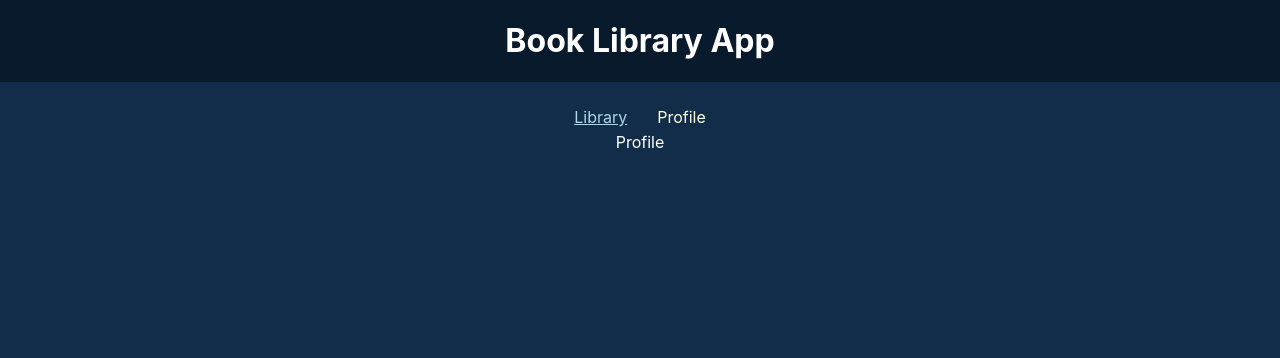
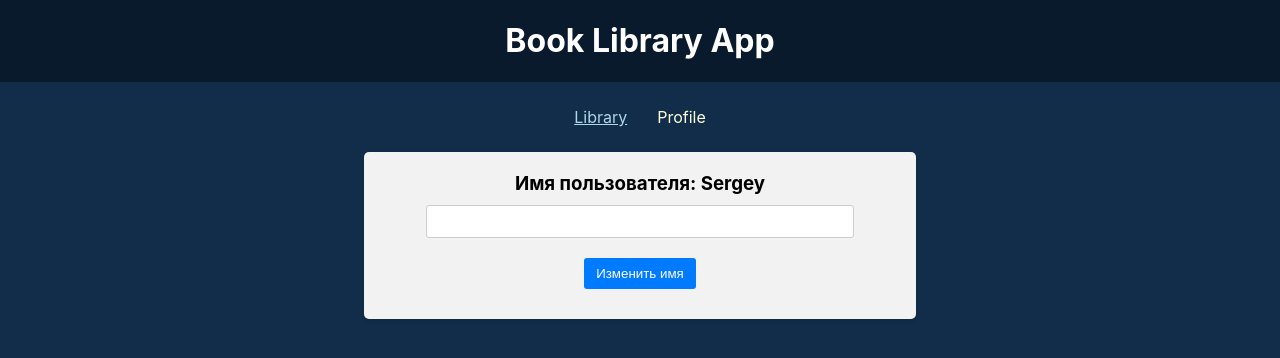
Before and after one commit to 7Sergey/Book-Library-App, a React (Vite) app in the folder frontend/: page /profile in a window 1280 px wide. Shown: the top 358 px of the page. Built offline with nearby package versions, Linux system fonts and the light colour scheme.

Commit message:
Added userSlice, Profile form

```diff
--- a/frontend/src/components/BookList/BookList.jsx
+++ b/frontend/src/components/BookList/BookList.jsx
@@ -13,6 +13,7 @@ import {
   selectTitleFilter,
 } from "../../redux/slices/filterSlice";
 import "./BookList.scss";
+import { selectUser } from "../../redux/slices/userSlice";
 
 const BookList = () => {
   const dispatch = useDispatch();
@@ -20,6 +21,7 @@ const BookList = () => {
   const titleFilter = useSelector(selectTitleFilter);
   const authorFilter = useSelector(selectAuthorFilter);
   const favoriteFilter = useSelector(selectFavoriteFilter);
+  const userName = useSelector(selectUser);
 
   //удаление книги
   const handleDelete = (id) => {
@@ -67,7 +69,7 @@ const BookList = () => {
 
   return (
     <div className="app-block book-list">
-      <h2>Book List</h2>
+      <h2>{`Book List by ${userName}`}</h2>
       {filtredBooks.length === 0 ? (
         <p>No books available</p>
       ) : (
--- a/frontend/src/components/Profile/Profile.jsx
+++ b/frontend/src/components/Profile/Profile.jsx
@@ -1,7 +1,33 @@
+import { useDispatch, useSelector } from "react-redux";
+import { selectUser, setUserName } from "../../redux/slices/userSlice";
+import { useEffect, useState } from "react";
 import "./Profile.scss";
 
 const Profile = () => {
-  return <div className="profile">Profile</div>;
+  const dispatch = useDispatch();
+  const user = useSelector(selectUser);
+
+  // Инициализируем состояние name значением из Redux, если оно доступно
+  const [name, setName] = useState("");
+
+  const handleChange = (e) => {
+    setName(e.target.value);
+  };
+
+  const handleSubmit = (e) => {
+    e.preventDefault();
+    dispatch(setUserName(name));
+    setName(""); // Очистка поля ввода после отправки
+  };
+  return (
+    <div className="app-block user-form">
+      <h3>{`Имя пользователя: ${user}`}</h3>
+      <form onSubmit={handleSubmit}>
+        <input type="text" value={name} onChange={handleChange} />
+        <button type="submit">Изменить имя</button>
+      </form>
+    </div>
+  );
 };
 
 export default Profile;
--- a/frontend/src/components/Profile/Profile.scss
+++ b/frontend/src/components/Profile/Profile.scss
@@ -1,3 +1,34 @@
-.profile {
-  color: white;
+.user-form {
+  width: 40%;
+
+  h3 {
+    display: block;
+    width: 100%;
+    text-align: center;
+    margin-bottom: 10px;
+    margin-top: 0;
+  }
+
+  input {
+    width: 80%;
+    padding: 8px;
+    margin-bottom: 10px;
+    border: 1px solid #ccc;
+    border-radius: 3px;
+  }
+
+  button {
+    background-color: #007bff;
+    color: #fff;
+    padding: 8px 12px;
+    border: none;
+    border-radius: 3px;
+    cursor: pointer;
+    margin: 10px;
+    transition: background-color 0.3s ease;
+
+    &:hover {
+      background-color: #0056b3;
+    }
+  }
 }
--- /dev/null
+++ b/frontend/src/redux/slices/userSlice.js
@@ -0,0 +1,20 @@
+import { createSlice } from '@reduxjs/toolkit';
+
+const initialState = 'Sergey';
+
+const userSlice = createSlice({
+  name: 'user',
+  initialState: initialState,
+  reducers: {
+    setUserName: (state, action) => {
+      state = action.payload;
+      return state;
+    },
+  },
+});
+
+export const { setUserName } = userSlice.actions;
+
+export const selectUser = (state) => state.user;
+
+export default userSlice.reducer;
--- a/frontend/src/redux/store.js
+++ b/frontend/src/redux/store.js
@@ -1,14 +1,16 @@
 import { configureStore } from '@reduxjs/toolkit';
 // import booksReducer from './books/reducer';
-import filterReduser from './slices/filterSlice';
+import filterReducer from './slices/filterSlice';
 import booksReducer from './slices/booksSlice';
-import errorReduser from './slices/errorSlice';
+import errorReducer from './slices/errorSlice';
+import userReducer from './slices/userSlice';
 
 const store = configureStore({
   reducer: {
     books: booksReducer,
-    filter: filterReduser,
-    error: errorReduser,
+    filter: filterReducer,
+    error: errorReducer,
+    user: userReducer,
   },
 });
 
```
Also changed, not shown: 1 other file (tests, documents, lock files or other folders).
